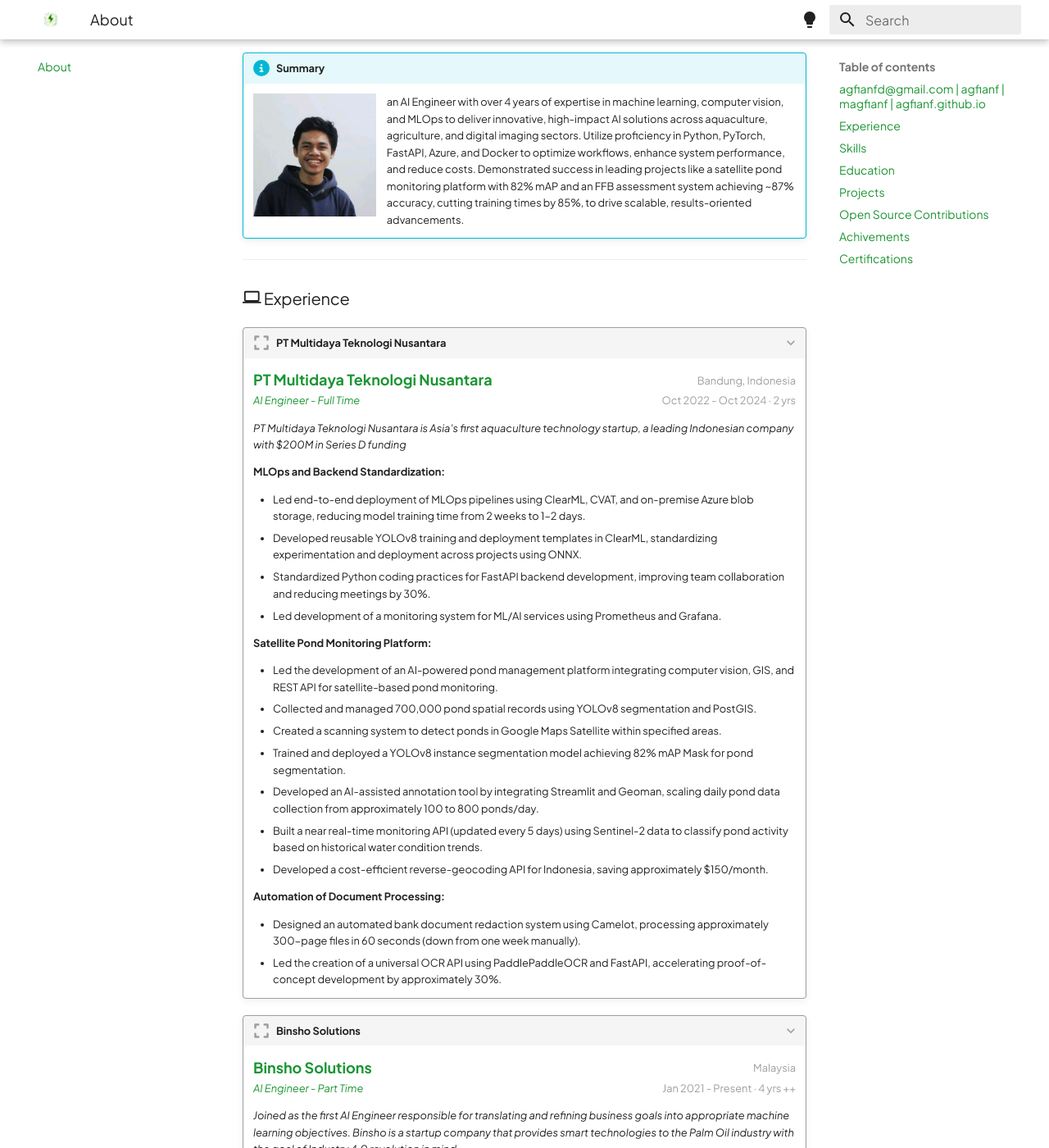
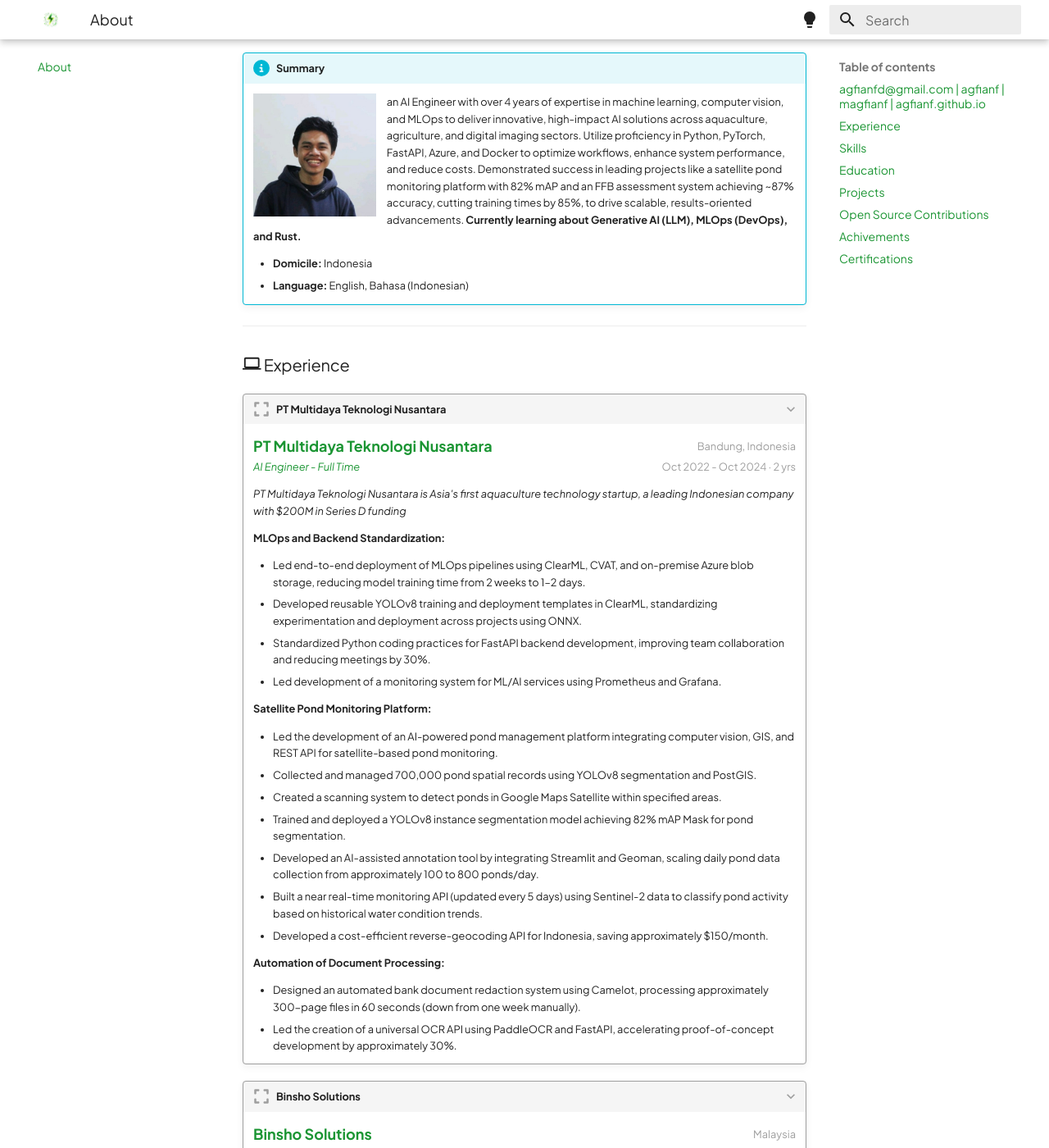
Before and after one commit to agfianf/agfianf.github.io, an MkDocs documentation site: the page built from docs/about.md, in a window 1280 px wide and 1400 px high, scrolled down 210 px. Shown: the whole window at 82% size. Built offline with MkDocs 1.6.1 and Material for MkDocs 9.7.7, drawn with Linux system fonts in a browser that asks for light colours; some of the changed text lies outside the part shown.

Commit message:
fix: update about.md to include current learning topics and improve framework listing

```diff
--- a/docs/about.md
+++ b/docs/about.md
@@ -8,7 +8,10 @@
 
     ![Profile](./assets/profile.jpeg){ width=150px; align=left }
 
-    an AI Engineer with over 4 years of expertise in machine learning, computer vision, and MLOps to deliver innovative, high-impact AI solutions across aquaculture, agriculture, and digital imaging sectors. Utilize proficiency in Python, PyTorch, FastAPI, Azure, and Docker to optimize workflows, enhance system performance, and reduce costs. Demonstrated success in leading projects like a satellite pond monitoring platform with 82% mAP and an FFB assessment system achieving ~87% accuracy, cutting training times by 85%, to drive scalable, results-oriented advancements.
+    an AI Engineer with over 4 years of expertise in machine learning, computer vision, and MLOps to deliver innovative, high-impact AI solutions across aquaculture, agriculture, and digital imaging sectors. Utilize proficiency in Python, PyTorch, FastAPI, Azure, and Docker to optimize workflows, enhance system performance, and reduce costs. Demonstrated success in leading projects like a satellite pond monitoring platform with 82% mAP and an FFB assessment system achieving ~87% accuracy, cutting training times by 85%, to drive scalable, results-oriented advancements. **Currently learning about Generative AI (LLM), MLOps (DevOps), and Rust.**
+
+    - **Domicile:** Indonesia
+    - **Language:** English, Bahasa (Indonesian)
 
 ---
 
@@ -46,7 +49,7 @@
     **Automation of Document Processing:**
 
     - Designed an automated bank document redaction system using Camelot, processing approximately 300-page files in 60 seconds (down from one week manually).
-    - Led the creation of a universal OCR API using PaddlePaddleOCR and FastAPI, accelerating proof-of-concept development by approximately 30%.
+    - Led the creation of a universal OCR API using PaddleOCR and FastAPI, accelerating proof-of-concept development by approximately 30%.
 
 ???+ quote "Binsho Solutions"
     <div class="job-company-location">
```
Also changed, not shown: other parts of docs/about.md (+2 -2 lines).
